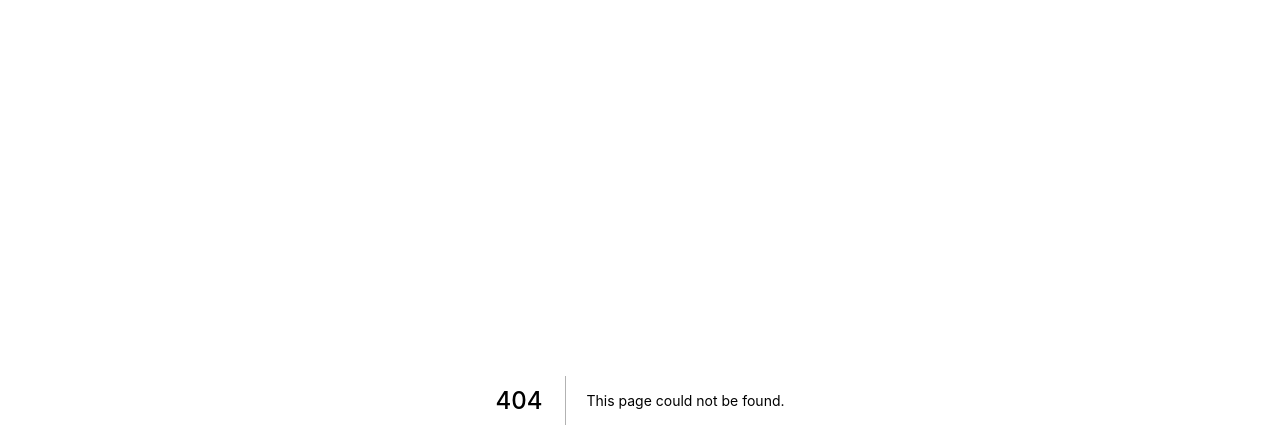
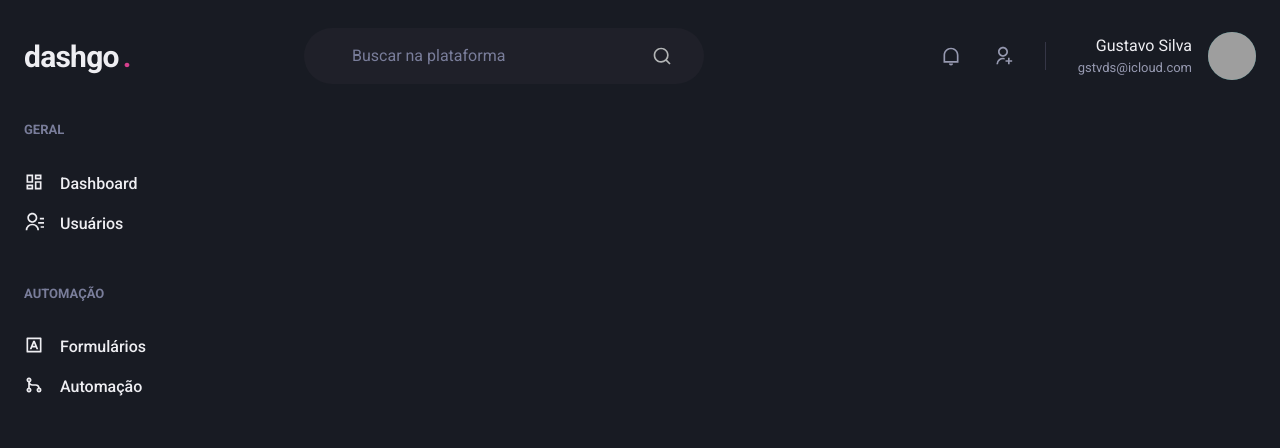
Before and after one commit to gstvds/dashgo, a Next.js app: page /dashboard in a window 1280 px wide. Before the commit this address had no page. Shown: the top 448 px of the page. Built offline with nearby package versions, Linux system fonts and the light colour scheme; grey boxes are pictures that could not be loaded.

Commit message:
feat: Adds SignIn inputs, creates Dashboard page and adds Header and Sidebar components

```diff
--- a/package.json
+++ b/package.json
@@ -15,7 +15,8 @@
     "framer-motion": "^4.1.11",
     "next": "10.2.0",
     "react": "17.0.2",
-    "react-dom": "17.0.2"
+    "react-dom": "17.0.2",
+    "react-icons": "^4.2.0"
   },
   "devDependencies": {
     "@types/node": "^15.0.1",
--- /dev/null
+++ b/src/components/Header.tsx
@@ -0,0 +1,94 @@
+import { Flex, Text, Input, Icon, HStack, Box, Avatar } from '@chakra-ui/react';
+import { RiNotificationLine, RiSearchLine, RiUserAddLine } from 'react-icons/ri';
+
+export function Header() {
+  return (
+    <Flex
+      as="header"
+      w="100%"
+      maxWidth={1480}
+      h="20"
+      mx="auto"
+      px="6"
+      mt="4"
+      align="center"
+    >
+      <Text
+        fontSize="3xl"
+        fontWeight="bold"
+        letterSpacing="tight"
+        w="64"
+      >
+        dashgo
+        <Text as="span" ml="1" color="pink.500">.</Text>
+      </Text>
+
+      <Flex
+        as="label"
+        flex="1"
+        py="4"
+        px="8"
+        ml="6"
+        maxWidth={400}
+        alignSelf="center"
+        color="gray.200"
+        position="relative"
+        bg="gray.800"
+        borderRadius="full"
+        alignItems="center"
+      >
+        <Input
+          color="gray.50"
+          variant="unstyled"
+          px="4"
+          mr="4"
+          placeholder="Buscar na plataforma"
+          _placeholder={{
+            color: 'gray.400'
+          }}
+        />
+        <Icon as={RiSearchLine} fontSize="20" />
+      </Flex>
+
+      <Flex
+        align="center"
+        ml="auto"
+      >
+        <HStack
+          spacing="8"
+          mx="8"
+          pr="8"
+          py="1"
+          color="gray.300"
+          borderRightWidth={1}
+          borderColor="gray.700"
+        >
+          <Icon
+            as={RiNotificationLine}
+            fontSize="20"
+          />
+          <Icon
+            as={RiUserAddLine}
+            fontSize="20"
+          />
+        </HStack>
+
+        <Flex
+          align="center"
+        >
+          <Box mr="4" textAlign="right">
+            <Text>Gustavo Silva</Text>
+            <Text color="gray.300" fontSize="small">
+              gstvds@icloud.com
+            </Text>
+          </Box>
+          <Avatar
+            size="md"
+            name="Gustavo Silva"
+            src="https://github.com/gstvds.png"
+          />
+        </Flex>
+      </Flex>
+    </Flex>
+  );
+}
--- /dev/null
+++ b/src/components/Sidebar.tsx
@@ -0,0 +1,76 @@
+import { Box, Stack, Text, Link, Icon } from "@chakra-ui/react";
+import { RiContactsLine, RiDashboardLine, RiGitMergeLine, RiInputMethodLine } from 'react-icons/ri';
+
+export function Sidebar() {
+  return (
+    <Box
+      as="aside" // tag html para sidebars
+      w="64"
+      mr="8"
+    >
+      <Stack
+        spacing="12"
+        align="flex-start"
+      >
+        <Box>
+          <Text
+            fontWeight="bold"
+            color="gray.400"
+            fontSize="small"
+          >
+            GERAL
+          </Text>
+          <Stack
+            spacing="4"
+            mt="8"
+            align="stretch"
+          >
+            <Link
+              display="flex"
+              align="center"
+            >
+              <Icon as={RiDashboardLine} fontSize="20" />
+              <Text ml="4" fontWeight="medium">Dashboard</Text>
+            </Link>
+            <Link
+              display="flex"
+              align="center"
+            >
+              <Icon as={RiContactsLine} fontSize="20" />
+              <Text ml="4" fontWeight="medium">Usuários</Text>
+            </Link>
+          </Stack>
+        </Box>
+        <Box>
+          <Text
+            fontWeight="bold"
+            color="gray.400"
+            fontSize="small"
+          >
+            AUTOMAÇÃO
+          </Text>
+          <Stack
+            spacing="4"
+            mt="8"
+            align="stretch"
+          >
+            <Link
+              display="flex"
+              align="center"
+            >
+              <Icon as={RiInputMethodLine} fontSize="20" />
+              <Text ml="4" fontWeight="medium">Formulários</Text>
+            </Link>
+            <Link
+              display="flex"
+              align="center"
+            >
+              <Icon as={RiGitMergeLine} fontSize="20" />
+              <Text ml="4" fontWeight="medium">Automação</Text>
+            </Link>
+          </Stack>
+        </Box>
+      </Stack>
+    </Box>
+  );
+}
--- /dev/null
+++ b/src/pages/dashboard.tsx
@@ -0,0 +1,25 @@
+import { Flex } from "@chakra-ui/layout";
+
+import { Header } from "../components/Header";
+import { Sidebar } from "../components/Sidebar";
+
+export default function Dashboard() {
+  return (
+    <Flex
+      direction="column"
+      h="100vh"
+    >
+      <Header />
+
+      <Flex
+        w="100%"
+        my="6"
+        maxWidth={1480}
+        mx="auto"
+        px="6"
+      >
+        <Sidebar />
+      </Flex>
+    </Flex>
+  );
+}
```
Also changed, not shown: src/components/Form/Input.tsx (added, +27 -0 lines), src/pages/index.tsx (+36 -3 lines), 1 other file (tests, documents, lock files or other folders).
